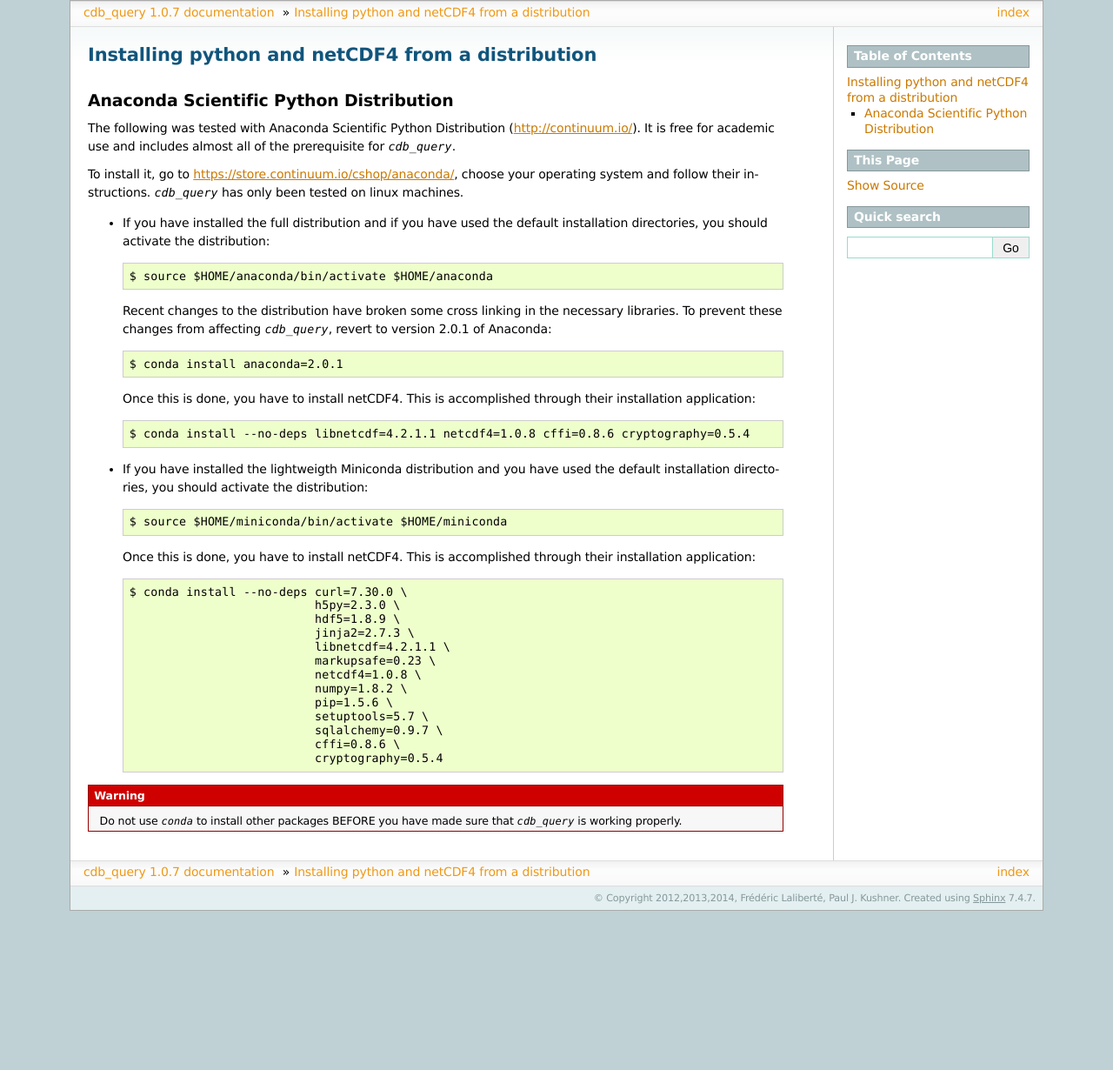
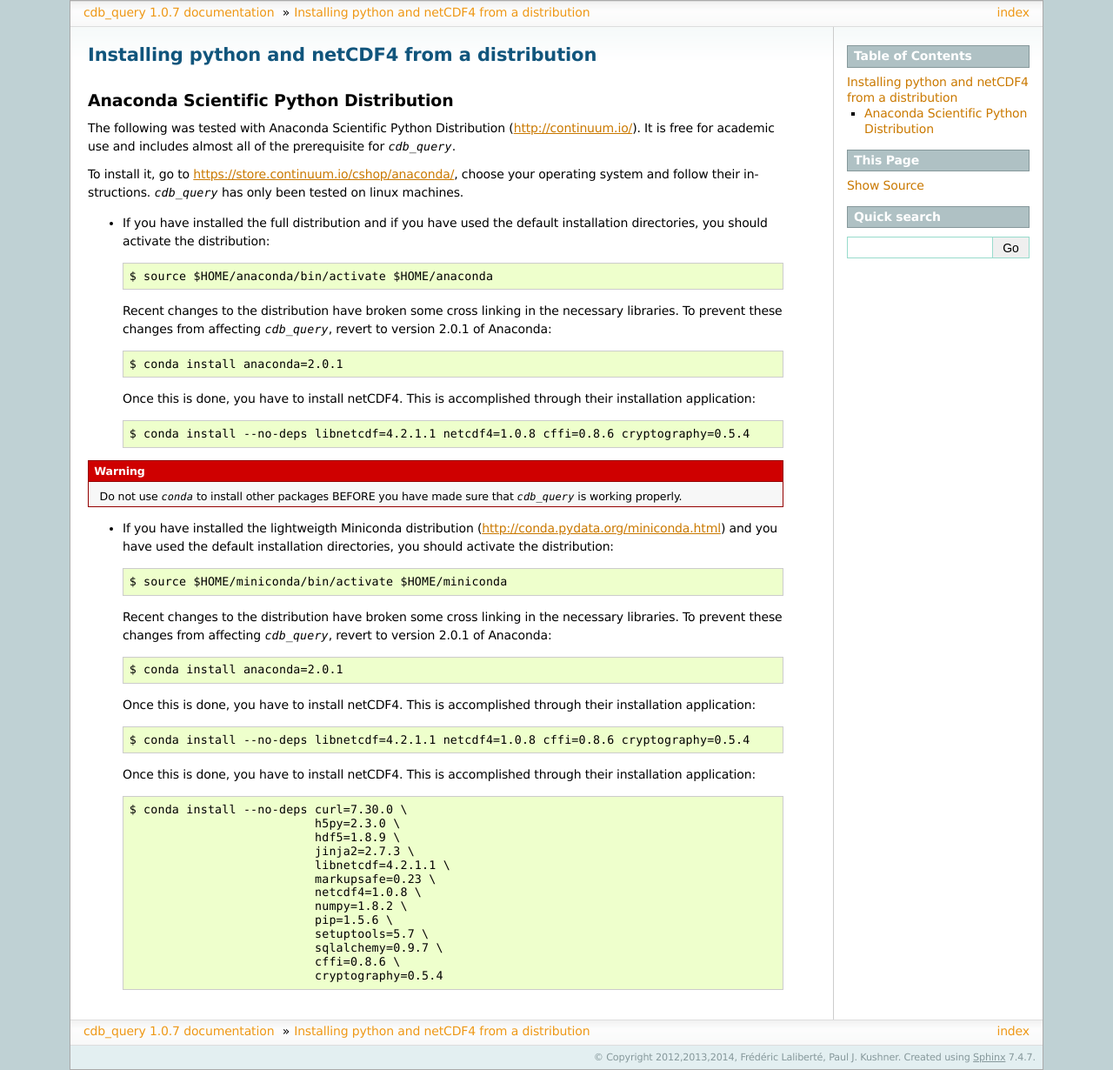
Before and after one commit to laliberte/cdb_query, a Sphinx documentation site: the page built from docs/install_distro.rst, in a window 1280 px wide. Shown: the whole page at 87% size. Built offline with Sphinx 7.4.7, drawn with Linux system fonts in a browser that asks for light colours; before the commit the page ends 1047 px from its top, so only the background shows below that.

Commit message:
Fix to docs

```diff
--- a/docs/install_distro.rst
+++ b/docs/install_distro.rst
@@ -27,10 +27,26 @@ and follow their instructions. `cdb_query` has only been tested on linux machine
 
     $ conda install --no-deps libnetcdf=4.2.1.1 netcdf4=1.0.8 cffi=0.8.6 cryptography=0.5.4
 
-- If you have installed the lightweigth Miniconda distribution and you have used the default installation directories,
+.. warning:: Do not use `conda` to install other packages BEFORE you have made sure that `cdb_query` is working properly.
+
+..
+    Miniconda Fix
+    ^^^^^^^^^^^^^
+- If you have installed the lightweigth Miniconda distribution (http://conda.pydata.org/miniconda.html) and you have used the default installation directories,
   you should activate the distribution::
 
     $ source $HOME/miniconda/bin/activate $HOME/miniconda
+
+  Recent changes to the distribution have broken some cross linking in the necessary libraries. To
+  prevent these changes from affecting `cdb_query`, revert to version 2.0.1 of Anaconda::
+
+    $ conda install anaconda=2.0.1
+
+  Once this is done, you have to install netCDF4. This is accomplished through their installation
+  application::
+
+    $ conda install --no-deps libnetcdf=4.2.1.1 netcdf4=1.0.8 cffi=0.8.6 cryptography=0.5.4
+
 
   Once this is done, you have to install netCDF4. This is accomplished through their installation
   application::
```
Also changed, not shown: other parts of docs/install_distro.rst (+0 -1 lines).
